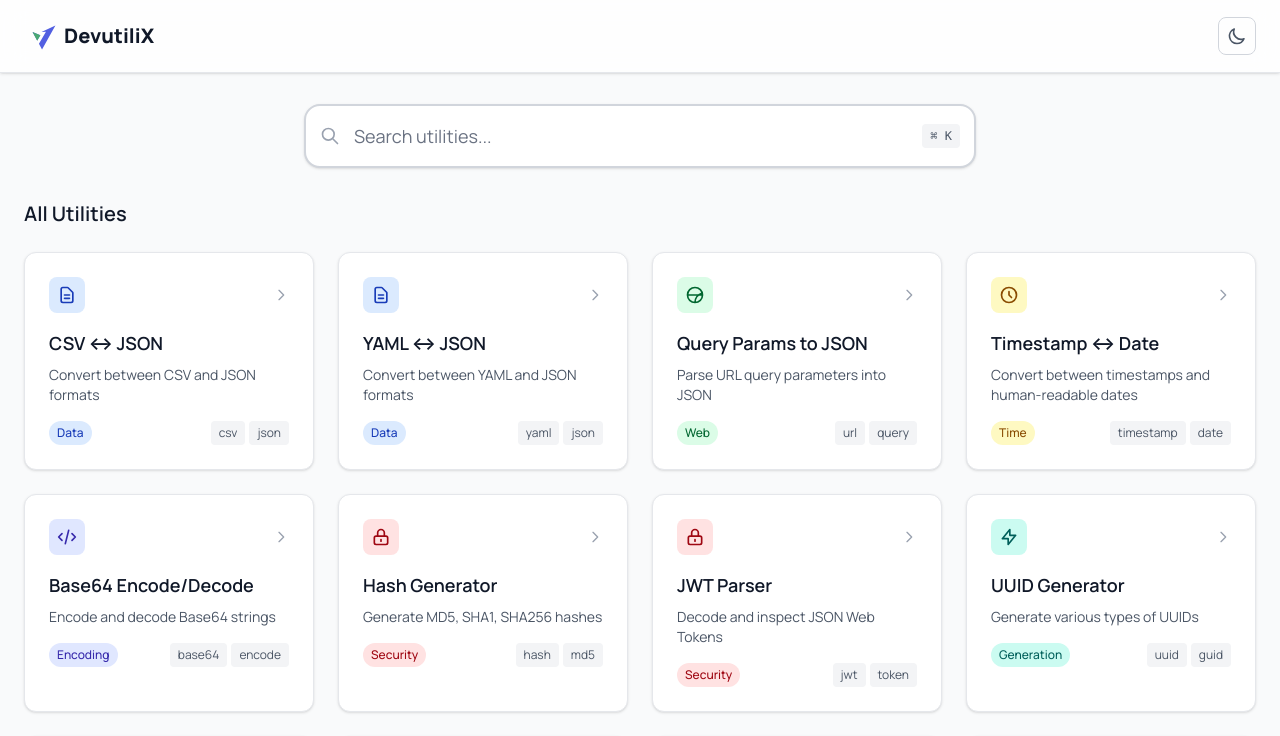
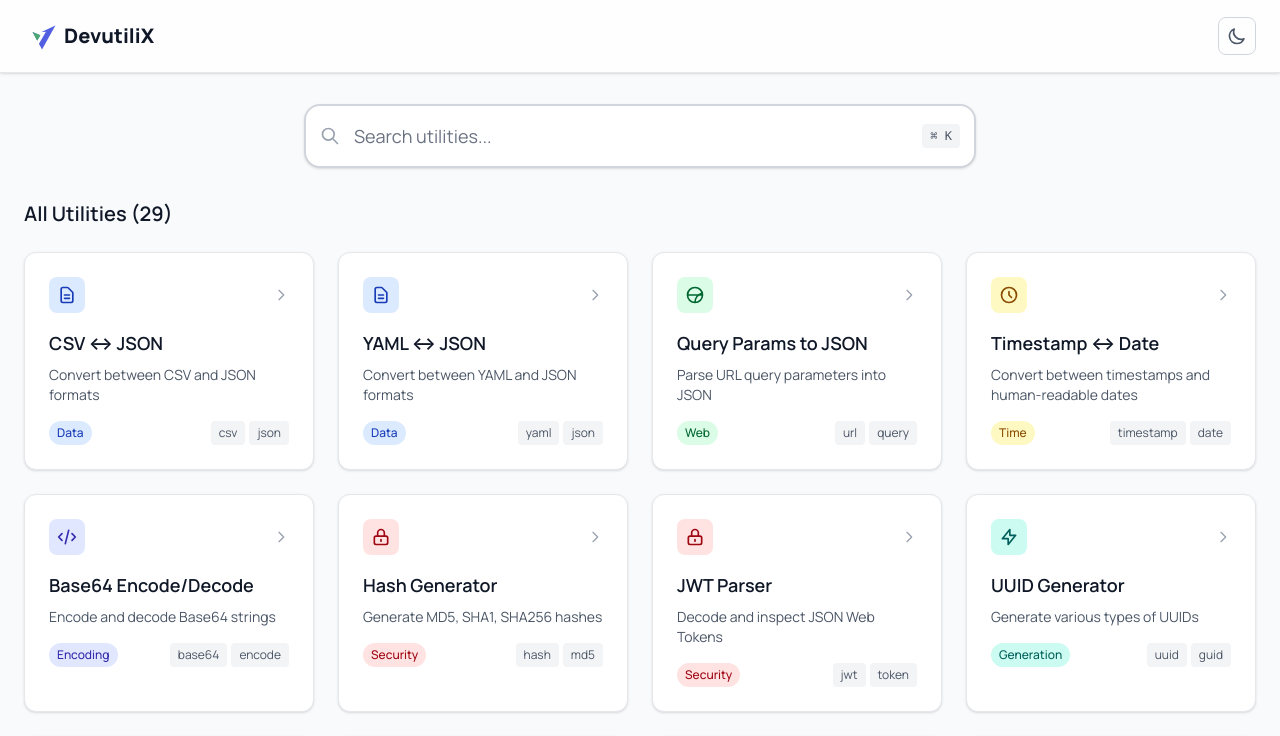
Before and after one commit to nirdhum/devutilix, a React (Vite) app: page / in a window 1280 px wide. Shown: the top 736 px of the page. Built offline with nearby package versions, Linux system fonts and the light colour scheme.

Commit message:
Update All utilities title section

```diff
--- a/src/App.jsx
+++ b/src/App.jsx
@@ -6,6 +6,8 @@ import SearchBar from "./components/common/SearchBar";
 import UtilityCard from "./components/common/UtilityCard";
 import { utilities } from "./data/utilities";
 import { useSearch } from "./hooks/useSearch";
+
+const totalUtilities = utilities.length;
 
 // Lazy load utility components
 const utilityComponents = {};
@@ -122,7 +124,7 @@ function App() {
                   <h2 className="text-xl font-semibold text-gray-900 dark:text-white">
                     {query
                       ? `Search Results (${results.length})`
-                      : "All Utilities"}
+                      : `All Utilities (${totalUtilities})`}
                   </h2>
                   {query && (
                     <button
```
